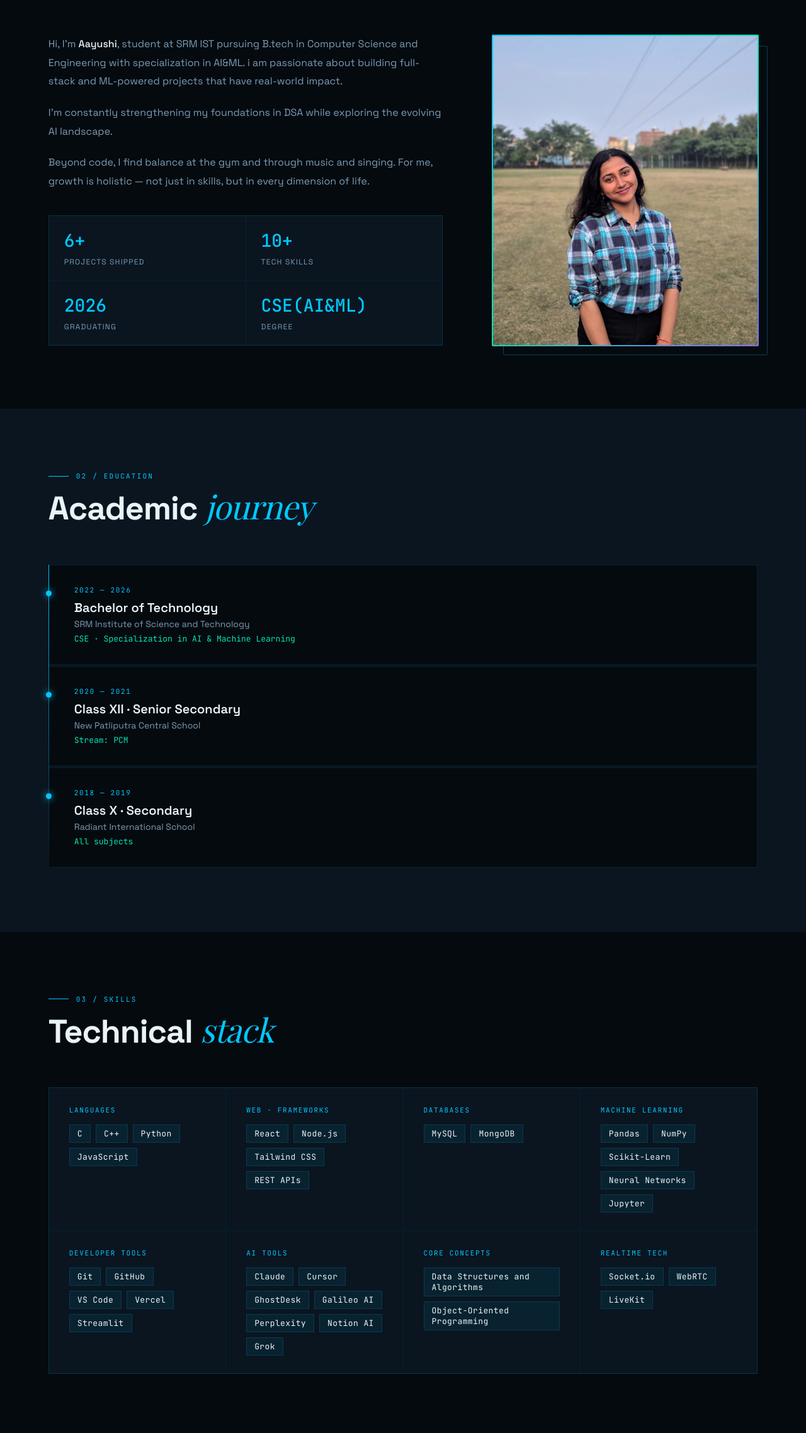
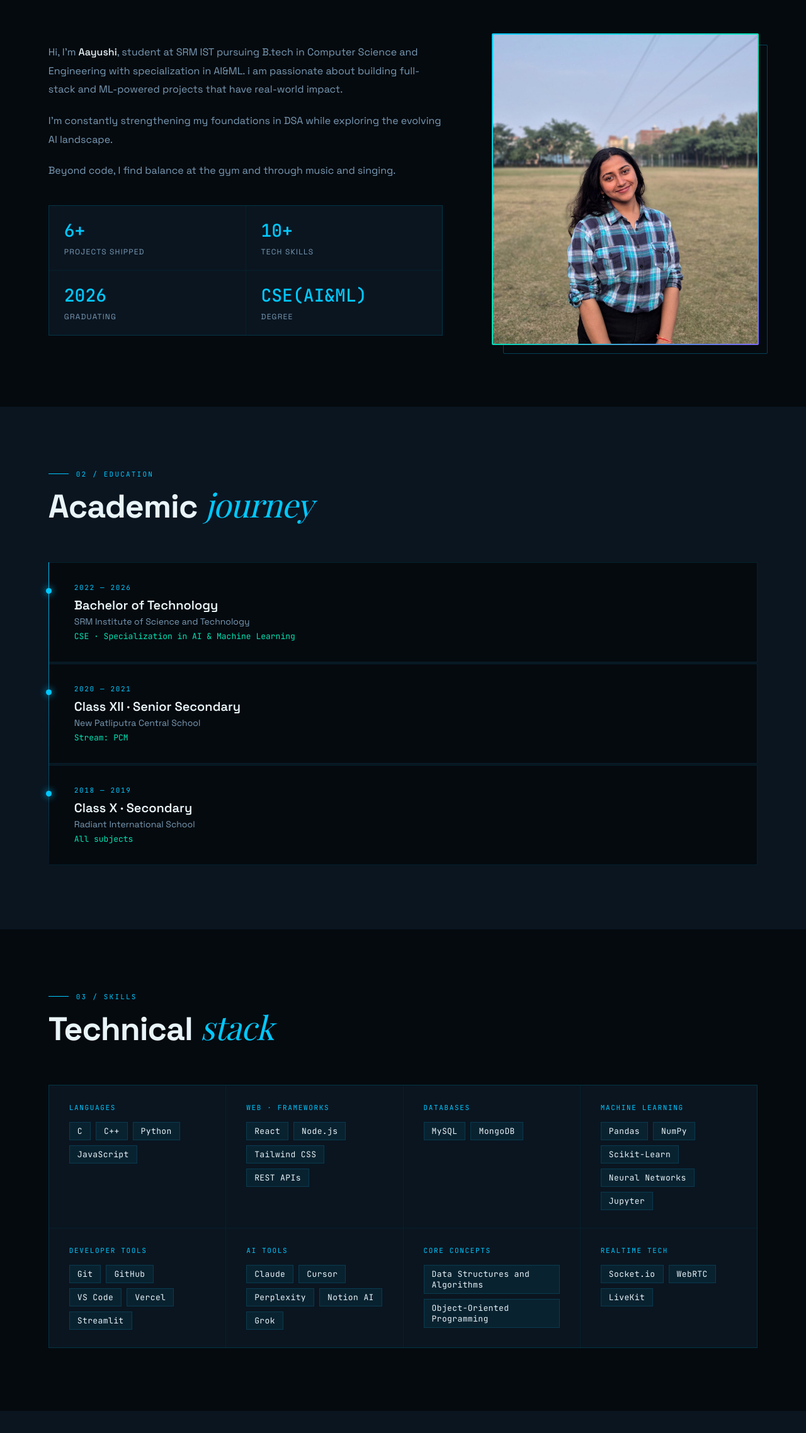
Before and after one commit to AayushiMohan/Portfolio, a plain HTML site: page index.html in a window 1280 px wide. Shown: the part 992-3268 px from the top of the page at 63% size. Drawn offline with nearby package versions, Linux system fonts and the light colour scheme; a web font is replaced by a local one.

Commit message:
Update index.html

```diff
--- a/index.html
+++ b/index.html
@@ -71,7 +71,7 @@
     <div class="about-text reveal">
       <p>Hi, I'm <strong>Aayushi</strong>, student at SRM IST pursuing B.tech in Computer Science and Engineering with specialization in AI&ML. i am passionate about building full-stack and ML-powered projects that have real-world impact.</p>
       <p>I'm constantly strengthening my foundations in DSA while exploring the evolving AI landscape.</p>
-      <p>Beyond code, I find balance at the gym and through music and singing. For me, growth is holistic — not just in skills, but in every dimension of life.</p>
+      <p>Beyond code, I find balance at the gym and through music and singing.</p>
       <div class="about-stats">
         <div class="stat-item">
           <span class="stat-num">6+</span>
@@ -178,8 +178,6 @@
       <div class="skill-tags">
         <span class="skill-tag">Claude</span>
         <span class="skill-tag">Cursor</span>
-         <span class="skill-tag">GhostDesk</span>
-          <span class="skill-tag">Galileo AI</span>
         <span class="skill-tag">Perplexity</span>
         <span class="skill-tag">Notion AI</span>
         <span class="skill-tag">Grok</span>
```
